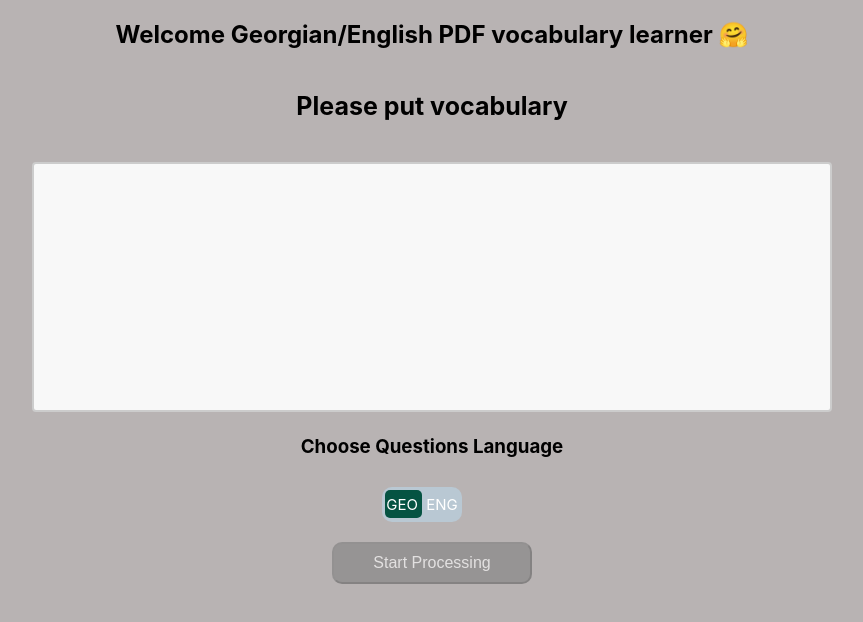
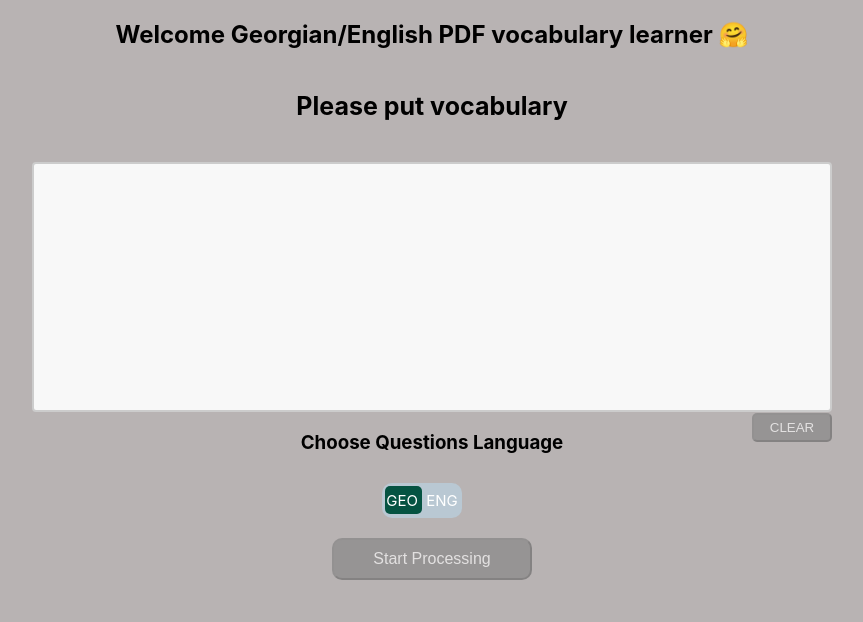
Before and after one commit to Gujejiani/English-Learner, a React (Create React App) app: page / in a window 1280 px wide. Shown: the top 622 px of the page, without its empty margins (208-1071 px from the left). Built offline with nearby package versions, Linux system fonts and the light colour scheme.

Commit message:
clear button added

```diff
--- a/src/components/vocabularyForm/vocabularyForm.module.css
+++ b/src/components/vocabularyForm/vocabularyForm.module.css
@@ -1,6 +1,6 @@
 .form{
     padding: 0, 50px;
-
+    position: relative;
 }
 
 .form__heading{
@@ -8,11 +8,16 @@
     text-align: center;
 
 }
-
-.form__input{
+.wrapper{
     max-width: 800px;
     width: 1000px;
     height: 250px;
+    margin: auto;
+    position: relative;
+}
+.form__input{
+  width: 100%;
+  height: 100%;
     padding: 12px 20px;
     box-sizing: border-box;
     border: 2px solid #ccc;
@@ -20,6 +25,7 @@
     background-color: #f8f8f8;
     font-size: 16px;
     resize: none;
+
 }
 
 .form__button{
@@ -36,6 +42,25 @@
     cursor: pointer;
     margin-top: 30px;
 }
+.button{
+    position: absolute;
+    right: 0;
+    bottom: -30px;
+    padding: 5px;
+    border-radius: 5px;
+    outline: none;
+    width: 80px;
+    cursor: pointer;
+    background-color: rgb(155, 54, 36);
+    color: #fff;
+    display: flex;
+    margin: auto;
+    text-transform: uppercase;
+    justify-content: center;
+    align-items: center;
+    transition:all 0.4s ease-in-out;
+
+}
 .disable{
     opacity: 0.6;
     cursor: no-drop;
--- a/src/components/vocabularyForm/vocabularyForm.tsx
+++ b/src/components/vocabularyForm/vocabularyForm.tsx
@@ -20,14 +20,12 @@ import Toggle from '../../ui/toggle/toggle'
                   setButtonInfo({...buttonInfo,disable: false }  )
 
             }
-            console.log(lang ==="Eng")
+
             if(lang){
                 let parsedLang = JSON.parse(lang)
-                console.log(parsedLang === 'Eng')
+
                 if(parsedLang === 'Eng'){
                     setLanguage('Eng')
-
-                    console.log('changed')
                 }
             }
         }, [])
@@ -42,7 +40,6 @@ import Toggle from '../../ui/toggle/toggle'
             })
             setTimeout(()=>{
                 if(textAreaInput.current?.value){
-                    console.log(language)
                 props.processData(textAreaInput.current?.value, language)
 
 
@@ -74,14 +71,24 @@ import Toggle from '../../ui/toggle/toggle'
             setLanguage('Geo')
         }
      }
-
+const clearHandler = () =>{
+    setWords('')
+    localStorage.removeItem('data')
+    setButtonInfo({...buttonInfo, disable: true})
+}
    return ( <form  onSubmit={submitHandler} className={styles.form} >
      <h5 className={styles.form__heading} >Please put vocabulary</h5>
-    <textarea value={words}  onChange={changeHandler}  ref={textAreaInput} className={styles.form__input}  />
+     <div className={styles.wrapper} >
+     <textarea value={words}  onChange={changeHandler}  ref={textAreaInput} className={styles.form__input}  />
+     <button disabled={!words ? true: false } onClick={clearHandler} type='button' className={`${styles.button} ${words? '': styles.disable }`} >Clear</button>
+         </div>
+
+
     <div className={styles.language} >
     <h3>Choose Questions Language  </h3>
     <Toggle toggle={language ==='Geo'? true: false } onToggled={toggleHandler} />
     </div>
+
     <button className={`${styles.form__button} ${buttonInfo.disable  ? styles.disable: '' }`}  disabled={buttonInfo.disable }  type="submit" > {buttonInfo.text}</button>
     </form>)
 }
```
